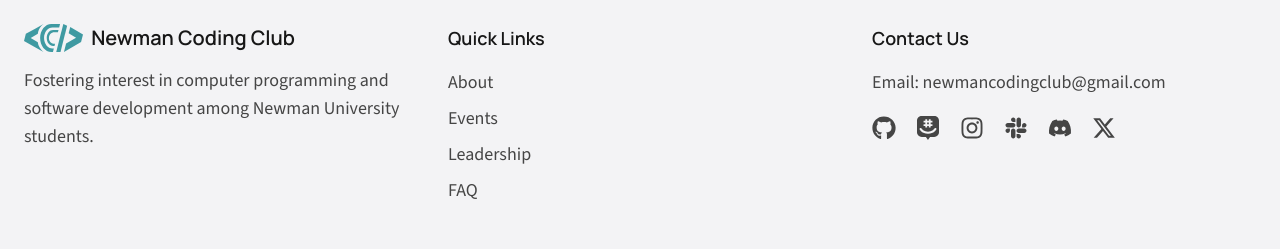
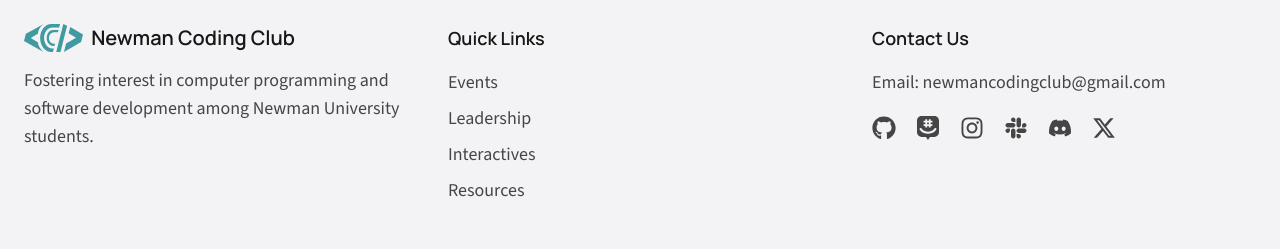
Before and after one commit to mrmorgan-i/newmancodingclub, a Next.js app: page / in a window 1280 px wide. Shown: the part 7031-7280 px from the top of the page. Built offline with nearby package versions, Linux system fonts and the light colour scheme; no server answers.

Commit message:
update footer links

```diff
--- a/src/data/footer.ts
+++ b/src/data/footer.ts
@@ -10,10 +10,6 @@ export const footerDetails: {
     subheading: "Fostering interest in computer programming and software development among Newman University students.",
     quickLinks: [
         {
-            text: "About",
-            url: "#features"
-        },
-        {
             text: "Events",
             url: "#events"
         },
@@ -22,8 +18,12 @@ export const footerDetails: {
             url: "#leadership"
         },
         {
-            text: "FAQ",
-            url: "#faq"
+            text: "Interactives",
+            url: "/interactives"
+        },
+        {
+            text: "Resources",
+            url: "/resources"
         }
     ],
     email: 'newmancodingclub@gmail.com',
```
